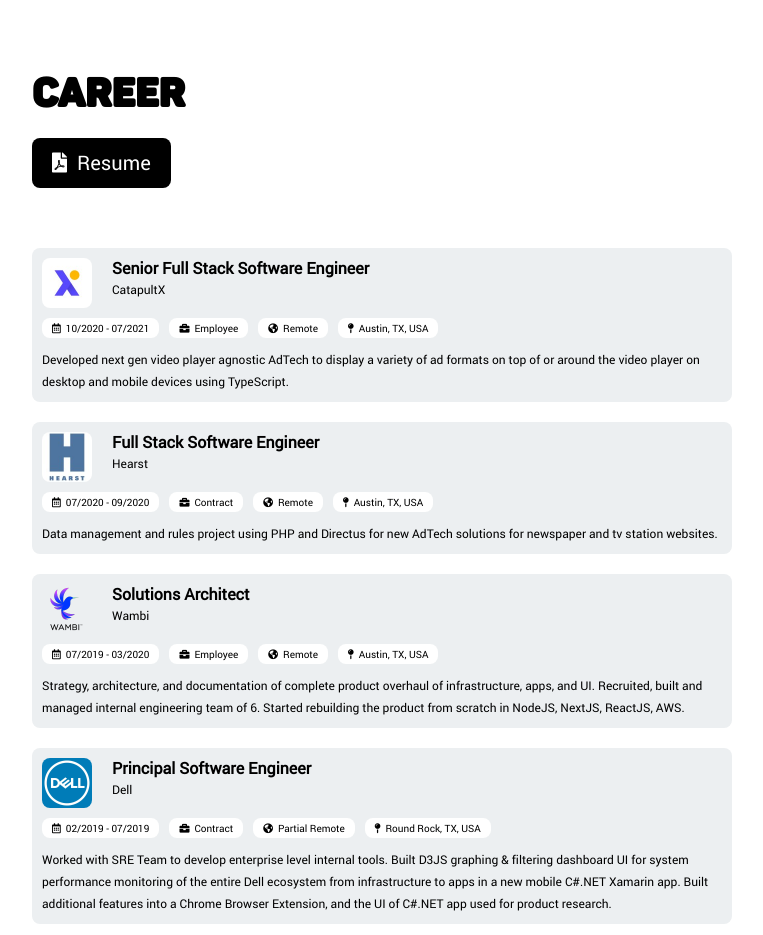
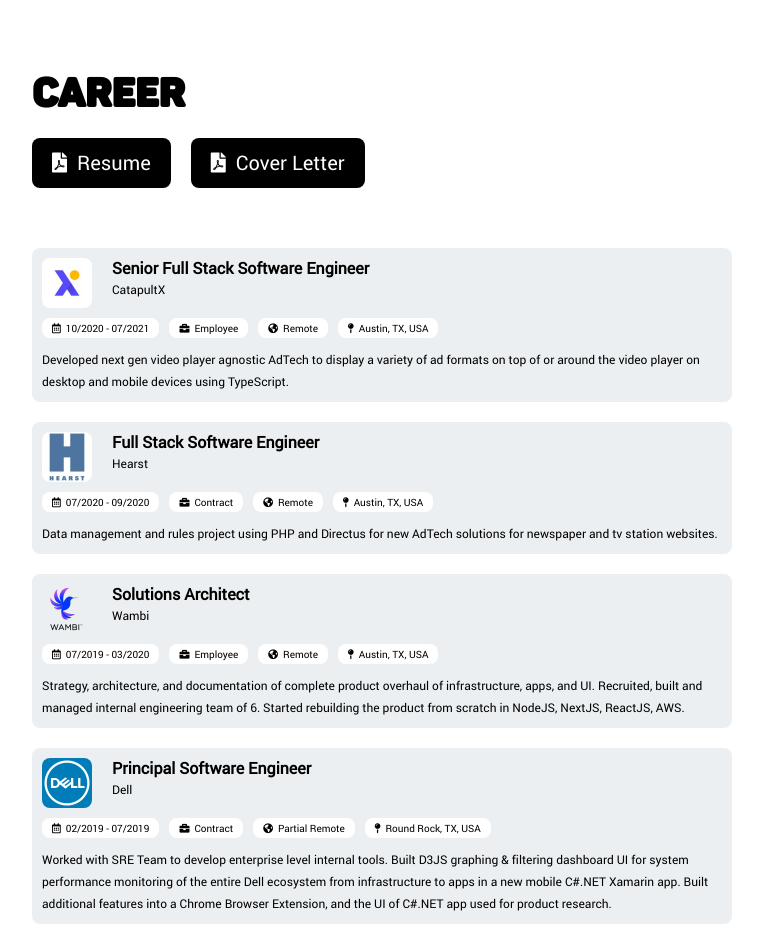
Before and after one commit to kramergatos/kramergatos-ui, a Next.js app: page /joe in a window 1280 px wide. Shown: the part 3080-4015 px from the top of the page, without its empty margins (258-1021 px from the left). Built offline with nearby package versions, Linux system fonts and the light colour scheme.

Commit message:
cover letter

```diff
--- a/components/Joe/Jobs.js
+++ b/components/Joe/Jobs.js
@@ -9,6 +9,10 @@
           <span className="fa fa-file-pdf"></span>
           <span className="button_label">Resume</span>
         </a>
+        <a className="button" href="/download/JoeKramerCoverLetter.pdf" target="_blank">
+          <span className="fa fa-file-pdf"></span>
+          <span className="button_label">Cover Letter</span>
+        </a>
         <div className={styles.jobs}>
           {props.data.map(item => (
             <Job data={item} key={item.id} />
```
Also changed, not shown: 1 other file (tests, documents, lock files or other folders).
